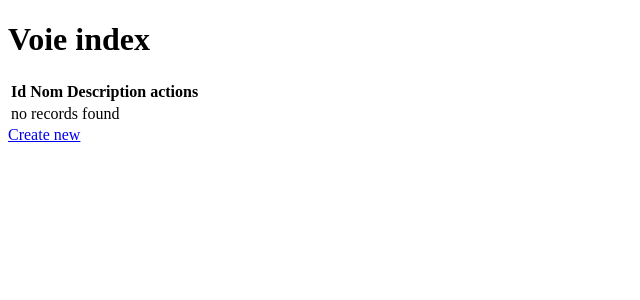
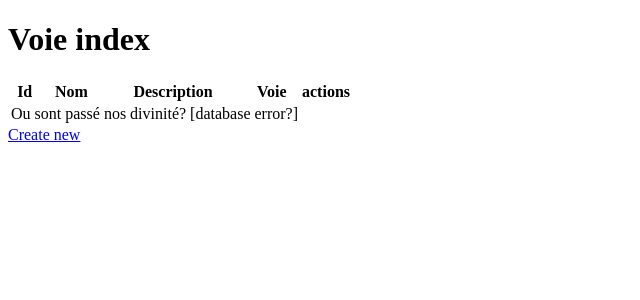
Before and after one commit to Dimi-Sama/PomPomExpress, a Symfony app: template templates/voie/index.html.twig in a window 1280 px wide. Shown: the top 300 px of the page, without its empty margins (0-640 px from the left). Run offline with Twig, Linux system fonts and the light colour scheme; the template is opened without the code that fills it, so the values that code supplies are empty; some libraries are stand-ins or nearby versions.

Commit message:
dada last details on voie 13h

```diff
--- a/src/Controller/VoieController.php
+++ b/src/Controller/VoieController.php
@@ -17,6 +17,7 @@ class VoieController extends AbstractController
     #[Route('/', name: 'app_voie_index', methods: ['GET'])]
     public function index(VoieRepository $voieRepository): Response
     {
+        //$voieRepository->findAll();
         return $this->render('voie/index.html.twig', [
             'voies' => $voieRepository->findAll(),
         ]);
@@ -71,7 +72,7 @@ class VoieController extends AbstractController
     #[Route('/{id}', name: 'app_voie_delete', methods: ['POST'])]
     public function delete(Request $request, Voie $voie, EntityManagerInterface $entityManager): Response
     {
-        if ($this->isCsrfTokenValid('delete'.$voie->getId(), $request->request->get('_token'))) {
+        if ($this->isCsrfTokenValid('delete' . $voie->getId(), $request->request->get('_token'))) {
             $entityManager->remove($voie);
             $entityManager->flush();
         }
--- a/templates/voie/index.html.twig
+++ b/templates/voie/index.html.twig
@@ -1,6 +1,7 @@
 {% extends 'base.html.twig' %}
 
-{% block title %}Voie index{% endblock %}
+{% block title %}Voie index
+{% endblock %}
 
 {% block body %}
 	<h1>Voie index</h1>
@@ -11,6 +12,8 @@
 				<th>Id</th>
 				<th>Nom</th>
 				<th>Description</th>
+
+				<th>Voie</th>
 				<th>actions</th>
 			</tr>
 		</thead>
@@ -21,17 +24,15 @@
 					<td>{{ voie.nom }}</td>
 					<td>{{ voie.description }}</td>
 					<td>
-                    <a href="{{ path('app_voie_show', {'id': voie.id}) }}">show</a>
+						<img style="width:50%" src="../images/voie/{{ voie.id }}_{{ voie.nom }}.png" alt="Voie : {{ voie.nom }}" </td> <td> <a href="{{ path('app_voie_show', {'id': voie.id}) }}">>
 						<a href="{{ path('app_voie_edit', {'id': voie.id}) }}">edit</a>
 					</td>
 				</tr>
+			</td>
+		</tbody>
+	</tr>
 {% else %}
 	<tr>
-                <td colspan="4">no records found</td>
+		<td colspan="4">Ou sont passé nos divinité? [database error?]</td>
 	</tr>
-        {% endfor %}
-        </tbody>
-    </table>
-
-    <a href="{{ path('app_voie_new') }}">Create new</a>
-{% endblock %}
+{% endfor %}</tbody></table><a href="{{ path('app_voie_new') }}">Create new</a>{% endblock %}
```
Lines whose indentation alone changed are shown as unchanged.
